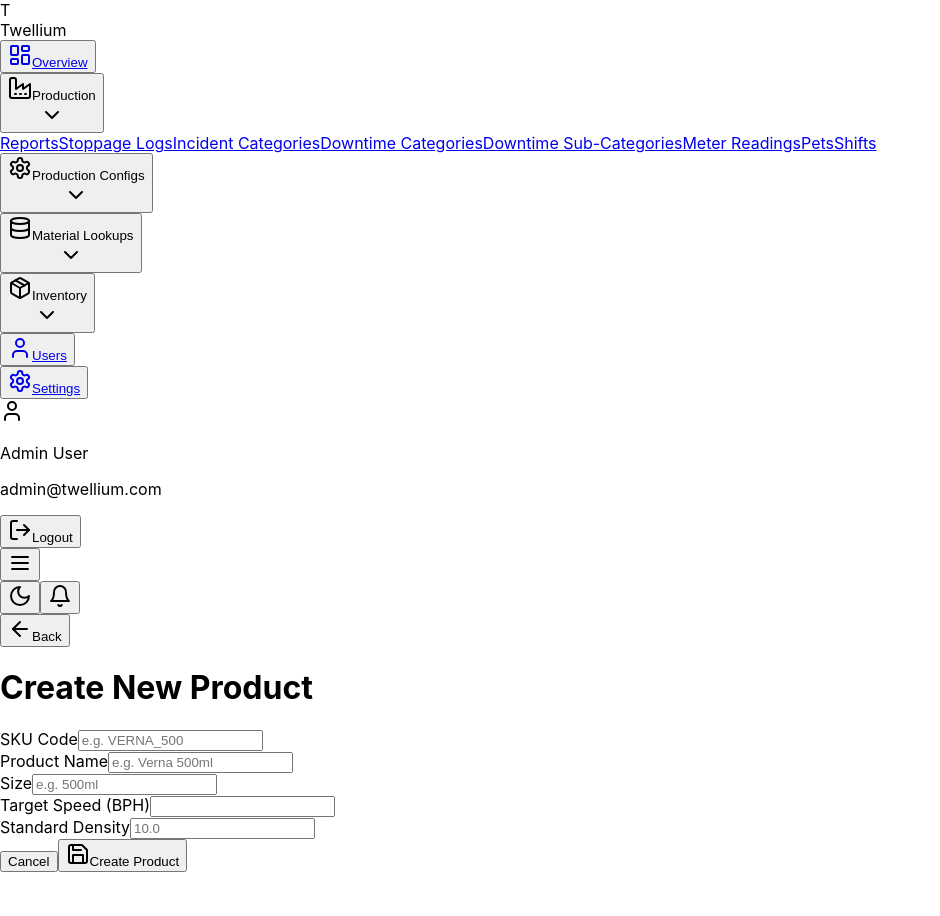
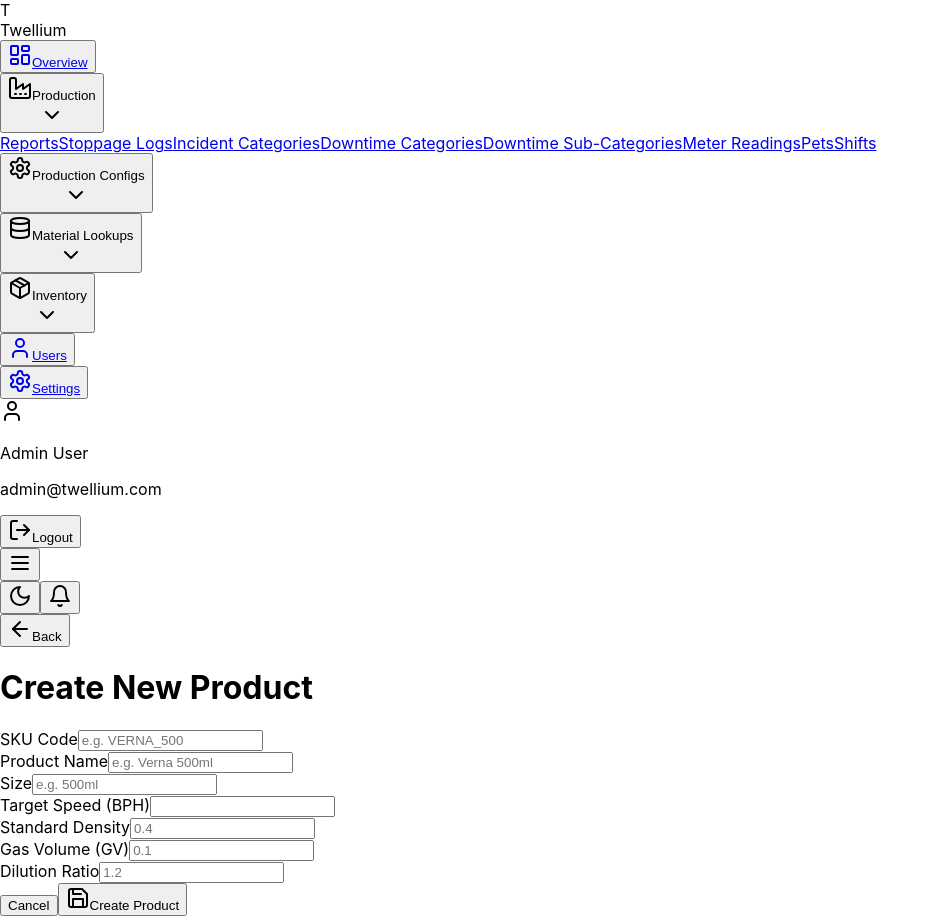
Before and after one commit to perltechnologies/twellium-admin, a React (Create React App) app: page /dashboard/inventory/products/new in a window 1280 px wide. Shown: the whole page, without its empty margins (0-940 px from the left). Before the commit the page ends 872 px from the top, so only its background shows below. Built offline with nearby package versions, Linux system fonts and the light colour scheme; sample sign-in values are in the browser's storage.

Commit message:
add graphics

```diff
--- a/src/api/axios.js
+++ b/src/api/axios.js
@@ -1,6 +1,6 @@
 import axios from 'axios';
 
-const DEBUG = true;
+const DEBUG = false;
 const BASE_URL = DEBUG ? 'http://localhost:8000/api' : 'https://api.twellium-api.com/api';
 
 const api = axios.create({
--- a/src/pages/inventory/ProductForm.jsx
+++ b/src/pages/inventory/ProductForm.jsx
@@ -13,7 +13,10 @@ const ProductForm = () => {
         sku_code: '',
         name: '',
         size: '',
-        target_speed_bph: ''
+        target_speed_bph: '',
+        standard_density: '',
+        gv: '',
+        dilution_ratio: ''
     });
 
     const [submitting, setSubmitting] = useState(false);
@@ -38,10 +41,10 @@ const ProductForm = () => {
                             sku_code: item.sku_code,
                             name: item.name,
                             size: item.size,
-                            name: item.name,
-                            size: item.size,
                             target_speed_bph: item.target_speed_bph,
-                            standard_density: item.standard_density
+                            standard_density: item.standard_density,
+                            gv: item.gv,
+                            dilution_ratio: item.dilution_ratio
                         });
                     }
                 } catch (err) {
@@ -64,8 +67,11 @@ const ProductForm = () => {
         setSubmitting(true);
         try {
             const payload = { ...formData };
-            // Ensure target speed is integer
+            // Ensure numeric types
             if (payload.target_speed_bph) payload.target_speed_bph = parseInt(payload.target_speed_bph);
+            if (payload.standard_density) payload.standard_density = parseFloat(payload.standard_density);
+            if (payload.gv) payload.gv = parseFloat(payload.gv);
+            if (payload.dilution_ratio) payload.dilution_ratio = parseFloat(payload.dilution_ratio);
 
             if (isEditMode) {
                 await inventoryApi.updateProduct(id, payload);
@@ -137,15 +143,33 @@ const ProductForm = () => {
                             />
                         </div>
 
-                        <div className="grid grid-cols-1 md:grid-cols-2 gap-6">
+                        <div className="grid grid-cols-1 md:grid-cols-3 gap-6">
                             <Input
                                 label="Standard Density"
                                 type="number"
-                                step="0.01"
+                                step="0.001"
                                 name="standard_density"
                                 value={formData.standard_density || ''}
                                 onChange={handleChange}
-                                placeholder="10.0"
+                                placeholder="0.4"
+                            />
+                            <Input
+                                label="Gas Volume (GV)"
+                                type="number"
+                                step="0.01"
+                                name="gv"
+                                value={formData.gv || ''}
+                                onChange={handleChange}
+                                placeholder="0.1"
+                            />
+                            <Input
+                                label="Dilution Ratio"
+                                type="number"
+                                step="0.01"
+                                name="dilution_ratio"
+                                value={formData.dilution_ratio || ''}
+                                onChange={handleChange}
+                                placeholder="1.2"
                             />
                         </div>
 
--- a/src/pages/inventory/ProductList.jsx
+++ b/src/pages/inventory/ProductList.jsx
@@ -19,7 +19,8 @@ const ProductList = () => {
                 { header: 'Name', accessor: 'name' },
                 { header: 'Size', accessor: 'size' },
                 { header: 'Density', accessor: 'standard_density' },
-                { header: 'Target Speed (BPH)', accessor: 'target_speed_bph', render: row => row.target_speed_bph?.toLocaleString() },
+                { header: 'GV', accessor: 'gv' },
+                { header: 'Dilution', accessor: 'dilution_ratio' },
             ]}
             onAdd={() => navigate('/dashboard/inventory/products/new')}
             onEdit={(row) => navigate(`/dashboard/inventory/products/${row.id}/edit`)}
```
